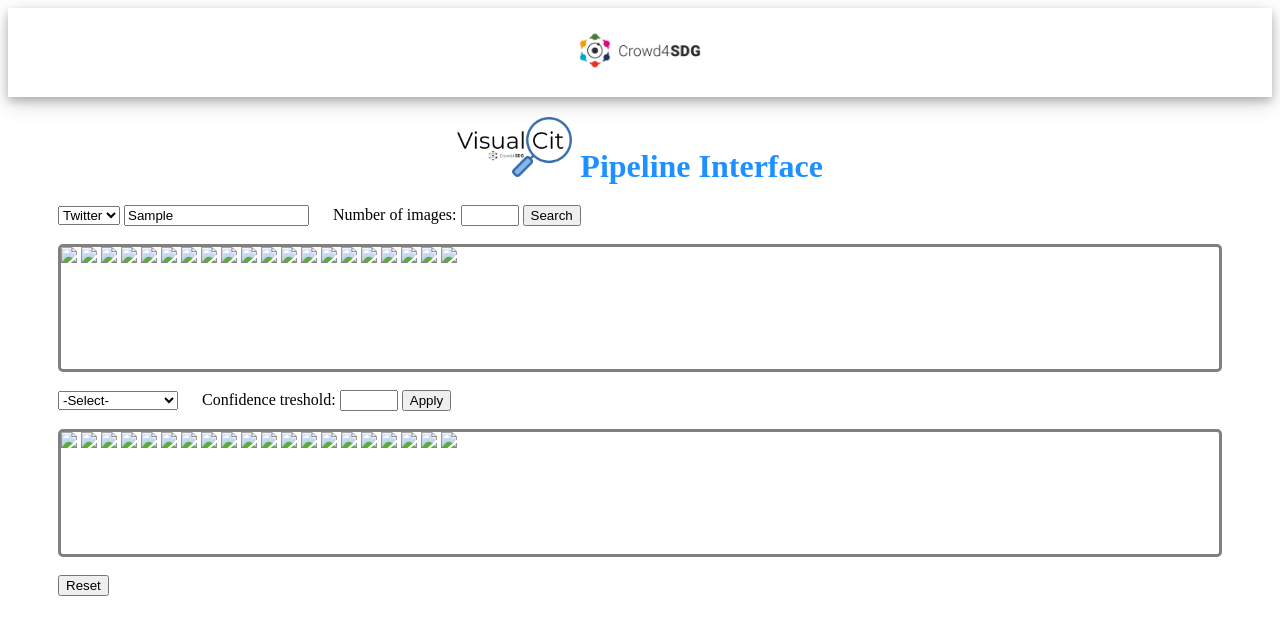
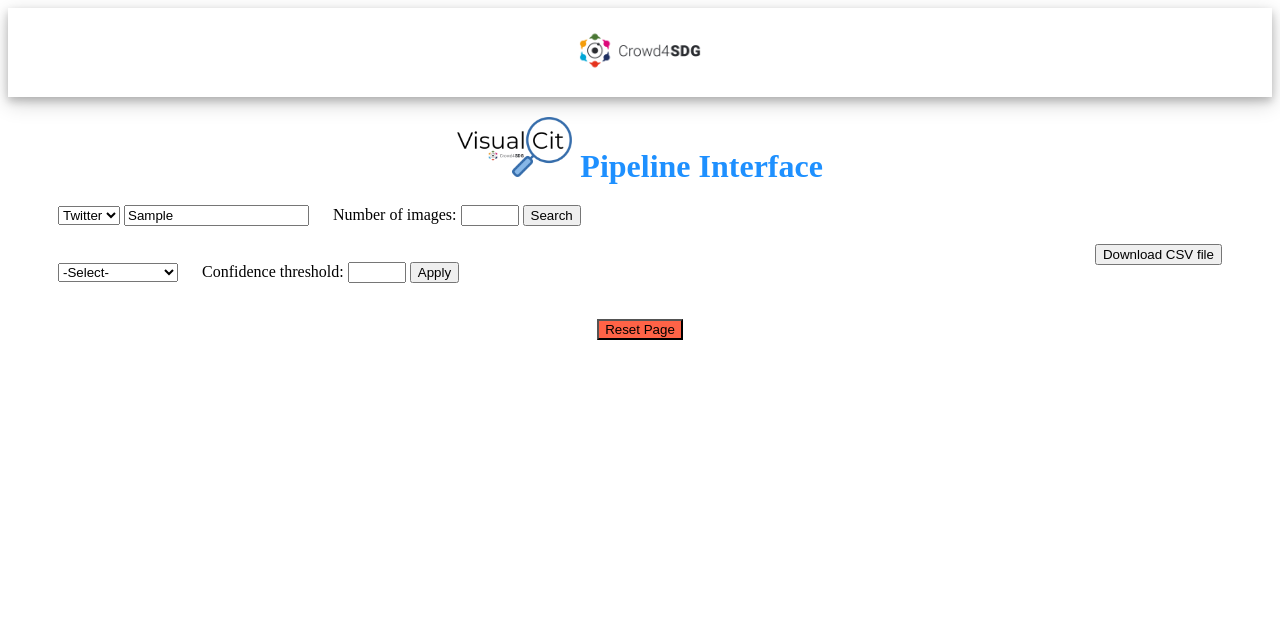
Before and after one commit to carloalbertobono/Crowd4SDG-Miguel, a Flask app: template templates/index.html in a window 1280 px wide. Shown: the top 635 px of the page. Run offline with Flask 2, Linux system fonts and the light colour scheme; the template is opened without the code that fills it: most values are stand-ins (such as "Sample title", 1, 10 or a date in 2020).

Commit message:
Last changes
Number of images in bunch of 100
Print on console the source/filters applied
Loading symbol
Reduction of thickness of borders
Download button below the images
Now the thresholds don't change all together

```diff
--- a/app.py
+++ b/app.py
@@ -46,7 +46,8 @@ def index():
                                         'count': number_images})
                 s = {'ID': count, 'source': option, 'keywords': keywords}
                 source_applied[0]= s
-                f = {'ID': "", 'Filter': "", 'Attribute': "", 'url': ""}
+                print(source_applied)
+                f = {'ID': "", 'Filter': "", 'Attribute': "", 'Confidence': 0.9}
                 applied.append(f)
 
                 #url_csv_get = requests.get(url_csv)
@@ -79,6 +80,7 @@ def index():
                                         'count': number_images})
                 s = {'ID': count, 'source': option, 'keywords': keywords}
                 source_applied[0]= s
+                print(source_applied)
 
                 #url_csv_get = requests.get(url_csv)
                 #url_request = StringIO(url_csv_get.content.decode('utf-8'))
@@ -101,7 +103,7 @@ def index():
                 if request.form['Filter_select'] != "--":
                     Filter = request.form['Filter_select']
                     if request.form['Filter_select'] == "Remove memes":
-                        attribute = "MemeDetector 0.89"
+                        attribute = "MemeDetector"
                     elif request.form['Filter_select'] == "Scene detector":
                         attribute = request.form['option1_select']
                     elif request.form['Filter_select'] == "Contains object":
@@ -110,7 +112,7 @@ def index():
                         attribute = [request.form['latitude_text'], request.form['longitude_text']]
                     confidence = request.form['confidence']
                     #url_csv = "https://polimi365-my.sharepoint.com/:x:/g/personal/10787953_polimi_it/EczlUzJfhFdFjwNqc8NThlQB-pYmb6CbxDZbxbwB4xHQCQ?Download=1"
-                    params = {'filter_name_list': [attribute.split()[0]],
+                    params = {'filter_name_list': [attribute],
                               #'confidence_threshold_list': [float(attribute.split()[1])],
                               'confidence_threshold_list': [request.form['confidence']],
                               'column_name': 'media_url',
@@ -119,10 +121,11 @@ def index():
 
                     r = requests.post(url='http://131.175.120.2:7777/Filter/API/filterImage', json=params)
 
-                    f = {'ID': count, 'Filter': Filter, 'Attribute': attribute}
-                    k = {'ID': "", 'Filter': "", 'Attribute': ""}
+                    f = {'ID': count, 'Filter': Filter, 'Attribute': attribute, 'Confidence': confidence}
+                    k = {'ID': "", 'Filter': "", 'Attribute': "", 'Confidence': 0.9}
                     applied[count-1] = f
                     applied.append(k)
+                    print(applied)
                     paths.append(r.text)
                     tmp= StringIO(r.text)
                     df= pd.read_csv(tmp)
@@ -140,7 +143,7 @@ def index():
                 if request.form['Filter_select'] != "--":
                     Filter = request.form['Filter_select']
                     if request.form['Filter_select'] == "Remove memes":
-                        attribute = "MemeDetector 0.89"
+                        attribute = "MemeDetector"
                     elif request.form['Filter_select'] == "Scene detector":
                         attribute = request.form['option1_select']
                     elif request.form['Filter_select'] == "Contains object":
@@ -151,7 +154,7 @@ def index():
                     #url_csv = "https://polimi365-my.sharepoint.com/:x:/g/personal/10787953_polimi_it/EczlUzJfhFdFjwNqc8NThlQB-pYmb6CbxDZbxbwB4xHQCQ?Download=1"
                     #url_csv = r"http://131.175.120.2:7777/Filter/API/filterImageURL?filter_name_list=PeopleDetector&filter_name_list=MemeDetector&filter_name_list=PublicPrivateClassifier&confidence_threshold_list=0.98&confidence_threshold_list=0.89&confidence_threshold_list=0.93&column_name=media_url&csv_url=https%3A%2F%2Fdrive.google.com%2Fuc%3Fexport%3Ddownload%26id%3D12hy5NRkFiNG2lI9t6oXQ_12_QDUQz94c"
 
-                    params = {'filter_name_list': [attribute.split()[0]],
+                    params = {'filter_name_list': [attribute],
                               #'confidence_threshold_list': [float(attribute.split()[1])],
                               'confidence_threshold_list': [request.form['confidence']],
                               'column_name': 'media_url',
@@ -160,8 +163,9 @@ def index():
 
                     r = requests.post(url='http://131.175.120.2:7777/Filter/API/filterImage', json=params)
 
-                    f = {'ID': count, 'Filter': Filter, 'Attribute': attribute}
+                    f = {'ID': count, 'Filter': Filter, 'Attribute': attribute, 'Confidence': confidence}
                     applied[sel_count-1] = f
+                    print(applied)
                     paths[sel_count] = r.text
                     #url_csv_get = requests.get(url_csv)
                     #url_request = io.StringIO(url_csv_get.content.decode('utf-8'))
--- a/templates/base_template.html
+++ b/templates/base_template.html
@@ -25,6 +25,17 @@
       margin-right: 50px;
       margin-left: 50px;
     }
+    .loading {
+      background-color: #04AA6D; /* Green background */
+      color: white;
+      border: none;
+      height: 20px;
+    }
+    div.reset {
+      margin-right: 50px;
+      margin-left: 50px;
+      text-align: center;
+    }
     .container {
       /*width:1000px;*/
       margin: auto;
@@ -32,9 +43,9 @@
       overflow:auto;
       white-space: nowrap;
       border-style: solid;
-      border-color: grey;
-      border-width: small;
-      border-radius: 5px;
+      border-color: black;
+      border-width: 1px;
+      border-radius: 2px;
     }
     </style>
 </head>
--- a/templates/index.html
+++ b/templates/index.html
@@ -15,13 +15,15 @@
         <form method="POST">
             <select id="source" name="source">
                 <option value="Twitter"{% if source_applied[0].source == "Twitter" %}selected{%endif%}>Twitter</option>
+               <!--
                 <option value="Flickr"{% if source_applied[0].source == "Flickr" %}selected{%endif%}>Flickr</option>
-                <option value="Reddit"{% if source_applied[0].source == "Reddit" %}selected{%endif%}>Reddit</option>
+                <option value="Reddit"{% if source_applied[0].source == "Reddit" %}selected{%endif%}>Reddit</option> -->
             </select>
             <input id="keywords" name="keywords" type="text" {% if count == 0 %} value="Search keywords" {% else %} value= {{source_applied[0].keywords}} {% endif %}>
             <label for="number_pic" style= "margin-left: 20px;">Number of images:</label>
-            <input id="number_pic" name="number_pic" {% if count == 0%} value= 100 {% else %} value= {{number_images}} {% endif %} type="number" min="1" step="1" style="width: 50px;">
-            <button type="submit" class="source_button" name="source_button" value="">Search</button> <br><br>
+            <input id="number_pic" name="number_pic" {% if count == 0%} value= 100 {% else %} value= {{number_images}} {% endif %} type="number" min="100" step="100" style="width: 50px;">
+            <button id="source_button" type="submit" class="source_button" name="source_button" value="">Search</button>
+            <button id="loading" name="loading" class="loading" type="button" style="display: none;"><i class="fa fa-circle-o-notch fa-spin"></i> Loading</button> <br><br>
         </form>
         {% if urls[0]|length < number_images|int %}
             {% set number= urls[0]|length %}
@@ -36,20 +38,15 @@
                     <img src= {{ urls[0][u].url}} height=100 style="display: inline-block;" loading="lazy"/>
                 {% endfor %}
             </div><br>
-        {% elif s.source == 'Flickr' %}
-            <div class="container">
-                {% for u in range(20) %}
-                    <img src= {{ urls[0][u+20].url }} height=100 style="display: inline-block;"/>
-                {% endfor %}
-            </div><br>
-        {% else %}
-            <div class="container">
-                {% for u in range(20) %}
-                    <img src= {{ urls[0][u+40].url }} height=100 style="display: inline-block;"/>
-                {% endfor %}
-            </div><br>
         {% endif %}
         {% endif %}
+        <div class= "download">
+            {% if count > 0 %}
+            <form method= "POST">
+                <button type="submit" class="download_button" name="download_button" value= "1" style="float: right;">Download CSV file</button>
+            </form>
+            {% endif %}
+        </div><br>
         {% endfor %}
     </div>
     <div class= "filters">
@@ -72,16 +69,16 @@
             {% endif %}
             {% endfor %}
             <select id={{"option1"~(x+1)}} name="option1_select" {% if applied[x].Filter == "Scene detector" %} style="display:inline;" {% else %} style="display:none;" {% endif %}>
-                <option value="PublicPrivateClassifier 0.93" {% if applied[x].Attribute == "Indoors" %} selected {% endif %}>Indoors</option>
+                <option value="PublicPrivateClassifier" {% if applied[x].Attribute == "Outdoors" %} selected {% endif %}>Outdoors</option>
                 <!--
-                <option value="Outdoors" {% if applied[x].Attribute == "Outdoors" %} selected {% endif %}>Outdoors</option>
+                <option value="Indoors" {% if applied[x].Attribute == "Indoors" %} selected {% endif %}>Indoors</option>
                 <option value="Sea" {% if applied[x].Attribute == "Sea" %} selected {% endif %}>Sea</option>
                 <option value="Mountain" {% if applied[x].Attribute == "Mountain" %} selected {% endif %}>Mountain</option>
                 <option value="Day" {% if applied[x].Attribute == "Day" %} selected {% endif %}>Day</option>
                 <option value="Night" {% if applied[x].Attribute == "Night" %} selected {% endif %}>Night</option> -->
             </select>
             <select id={{"option2"~(x+1)}} name="option2_select" {% if applied[x].Filter == "Contains object" %} style="display:inline;" {% else %} style="display:none;" {% endif %}>
-                <option value="PeopleDetector 0.75" {% if applied[x].Attribute == "Person" %} selected {% endif %}>Person</option>
+                <option value="PeopleDetector" {% if applied[x].Attribute == "Person" %} selected {% endif %}>Person</option>
                 <!--
                 <option value="Rubble" {% if applied[x].Attribute == "Rubble" %} selected {% endif %}>Rubble</option>
                 <option value="House" {% if applied[x].Attribute == "House" %} selected {% endif %}>House</option>
@@ -94,12 +91,10 @@
             </select>
             <input id={{"latitude"~(x+1)}} name="latitude_text" type="text" {% if applied[x].Filter == "Geographic" %} style="display:inline;" value={{applied[x].Attribute[0]}} {% else %} style="display:none;" value="-Latitude-" {% endif %}>
             <input id={{"longitude"~(x+1)}} name="longitude_text" type="text" {% if applied[x].Filter == "Geographic" %} style="display:inline;" value={{applied[x].Attribute[1]}} {% else %} style="display:none;" value="-Longitude-" {% endif %}>
-            <label id={{"label"~(x+1)}} for={{"confidence"~(x+1)}} {% if applied[x].Filter != '' and applied[x].Filter != '--'%} style= "margin-left: 20px; display: inline;" {% else %} style= "margin-left: 20px; display: none;" {% endif %}>Confidence treshold:</label>
-            <input id={{"confidence"~(x+1)}} name="confidence" value= {{confidence}} type="number" min="0" max="1" step="0.01" {% if applied[x].Filter != '' and applied[x].Filter != '--'%} style="width: 50px; display: inline;" {% else %} style="width: 50px; display: none;" {% endif %}>
-            <button type="submit" class="apply_button" name="apply_button" value={{x+1}}>Apply</button>
-            {% if count > x+1 %}
-            <button type="submit" class="download_button" name="download_button" value={{x+1}} style="float: right;">Download file</button>
-            {% endif %}
+            <label id={{"label"~(x+1)}} for={{"confidence"~(x+1)}} {% if applied[x].Filter != '' and applied[x].Filter != '--'%} style= "margin-left: 20px; display: inline;" {% else %} style= "margin-left: 20px; display: none;" {% endif %}>Confidence threshold:</label>
+            <input id={{"confidence"~(x+1)}} name="confidence" value= {{applied[x].Confidence}} type="number" min="0" max="1" step="0.01" {% if applied[x].Filter != '' and applied[x].Filter != '--'%} style="width: 50px; display: inline;" {% else %} style="width: 50px; display: none;" {% endif %}>
+            <button id={{"apply_button"~(x+1)}} type="submit" class="apply_button" name="apply_button" value={{x+1}}>Apply</button>
+            <button id={{"loading"~(x+1)}} name="loading" class="loading" type="button" style="display: none;"><i class="fa fa-circle-o-notch fa-spin"></i> Loading</button>
             <br><br>
         </form>
         {% if applied[x].Filter != "" %}
@@ -113,27 +108,22 @@
                     <img src= {{ urls[x+1][u].url }} height=100 style="display: inline-block;" loading="lazy"/>
                 {% endfor %}
             </div><br>
-        {% elif s.source == 'Flickr' %}
-            <div class="container">
-                {% for u in range(20) %}
-                    <img src= {{ urls[x+1][u+20].url }} height=100 style="display: inline-block;"/>
-                {% endfor %}
-            </div><br>
-        {% else %}
-            <div class="container">
-                {% for u in range(20) %}
-                    <img src= {{ urls[x+1][u+40].url }} height=100 style="display: inline-block;"/>
-                {% endfor %}
-            </div><br>
         {% endif %}
         {% endfor %}
         {% endif %}
+        <div class= "download">
+            <form method= "POST">
+            {% if count > x+1 %}
+                <button type="submit" class="download_button" name="download_button" value={{x+1}} style="float: right;">Download CSV file</button>
+            {% endif %}
+            </form>
+        </div><br>
         {% endfor %}
         {% endif %}
     </div>
     <div class= "reset">
         <form method="POST">
-            <button type="submit" class="reset_button" name="reset_button" value="">Reset</button>
+            <button type="submit" class="reset_button" name="reset_button" style="background-color: Tomato;" value="">Reset Page</button>
         </form>
     </div>
     <script>
@@ -181,6 +171,35 @@
         }
     </script>
     <script>
+        let search_button = document.getElementById('source_button');
+        let loading_symbol = document.getElementById('loading');
+
+        search_button.onclick = function() {
+            search_button.style.display='none';
+            loading_symbol.style.display='inline';
+        }
+        window.onload = function() {
+            search_button.style.display='inline';
+            loading_symbol.style.display='none';
+        }
+    </script>
+    <script>
+        for (i=0;i < {{count}};i++) {
+            var a = i+1
+            let apply_button = document.getElementById('apply_button'+a);
+            let loading_symbol = document.getElementById('loading'+a);
+
+            apply_button.onclick = function() {
+                apply_button.style.display='none';
+                loading_symbol.style.display='inline';
+            }
+            window.onload = function() {
+                apply_button.style.display='inline';
+                loading_symbol.style.display='none';
+            }
+        }
+    </script>
+    <script>
             $(window).scroll(function () {
             sessionStorage.scrollTop = $(this).scrollTop();
             });
```
